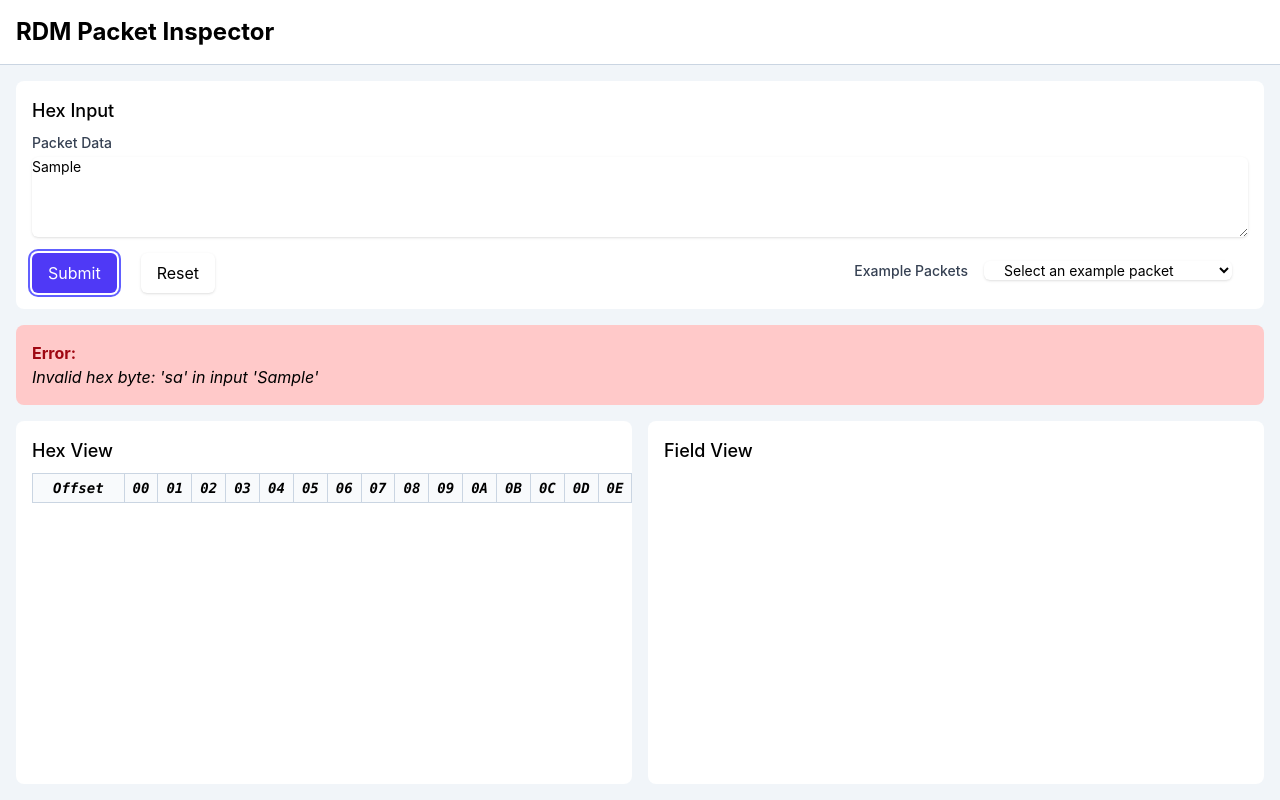
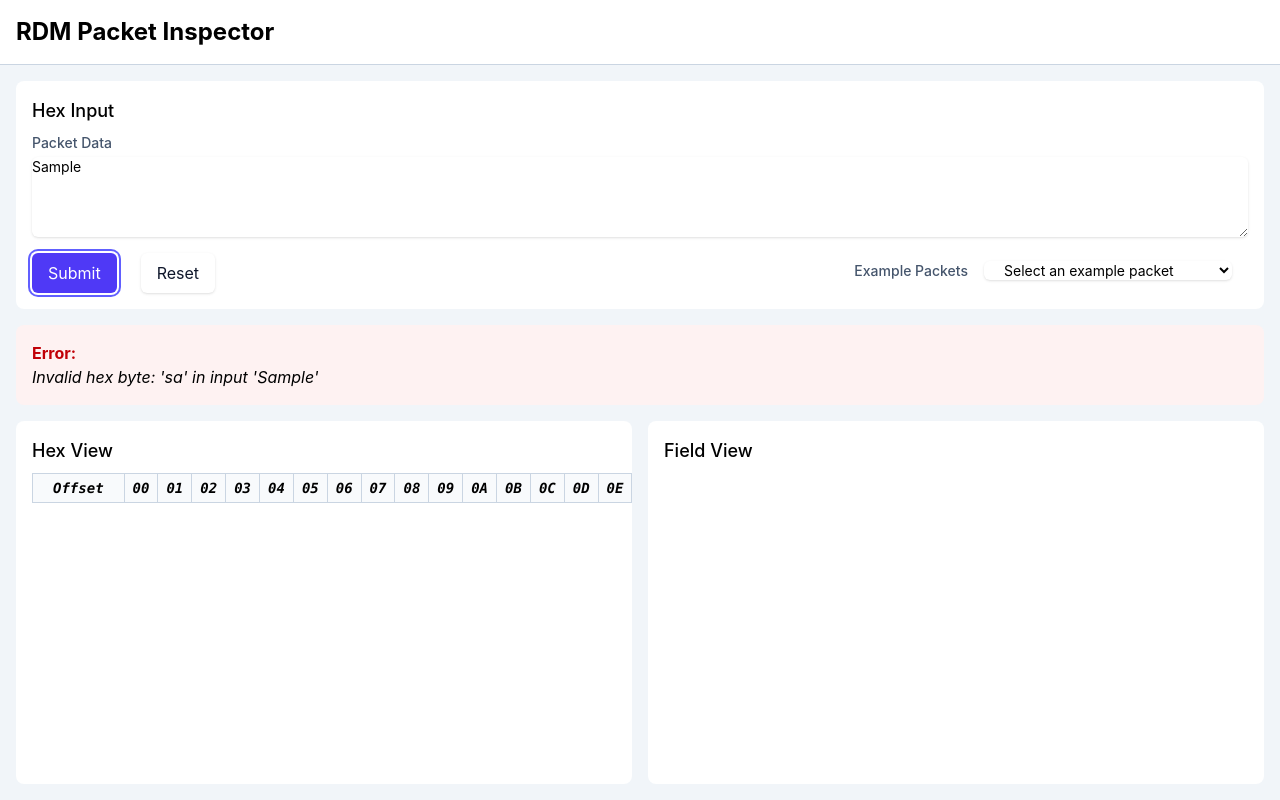
Before and after one commit to r-chua/rdm-packet-inspector, a React (Vite) app: page / in a window 1280 px wide. Both pictures are taken after typing "Sample" into the empty fields and a click on the button "Submit". Built offline with nearby package versions, Linux system fonts and the light colour scheme.

Commit message:
feat: text colors

```diff
--- a/src/components/FieldView.tsx
+++ b/src/components/FieldView.tsx
@@ -87,9 +87,9 @@ export function FieldView({
           'focus-visible:outline-offset-1'
         )}
       >
-        <div className="flex justify-between items-baseline text-sm font-medium text-gray-500">
+        <div className="flex justify-between items-baseline text-sm font-medium text-fg-muted">
           <span>{entry.name}</span>
-          <span className="text-xs text-gray-400 font-mono">
+          <span className="text-xs text-fg-muted font-mono">
             {entry.startByte === entry.endByte
               ? `byte ${entry.startByte}`
               : `bytes ${entry.startByte}-${entry.endByte}`}
@@ -98,7 +98,7 @@ export function FieldView({
         <div className="text-sm font-mono mt-0.5">
           {entry.displayValue}
           {entry.warning && (
-            <p className="text-xs text-amber-600 mt-1">{entry.warning}</p>
+            <p className="text-xs text-warning mt-1">{entry.warning}</p>
           )}
           {entry.subFields && entry.subFields.length > 0 && (
             <div className="ml-4">
--- a/src/components/HexInput.tsx
+++ b/src/components/HexInput.tsx
@@ -47,7 +47,7 @@ export function HexInput({ onParse }: HexInputProps) {
       <form aria-labelledby="hex-input-title">
         <label
           htmlFor="hex-input"
-          className="block text-sm font-medium text-gray-700 mb-1"
+          className="block text-sm font-medium text-fg-muted mb-1"
         >
           Packet Data
         </label>
@@ -92,6 +92,7 @@ export function HexInput({ onParse }: HexInputProps) {
               className={cn(
                 'mt-2 ml-6 px-4 py-2 rounded-md shadow-sm',
                 'bg-surface',
+                'text-fg',
                 'border-border',
                 'hover:bg-surface-subtle',
                 'focus:ring-2 focus:ring-offset-2 focus:ring-red-500'
@@ -104,7 +105,7 @@ export function HexInput({ onParse }: HexInputProps) {
           <div className="flex-initial ml-auto mr-4">
             <label
               htmlFor="hex-select"
-              className="text-sm font-medium text-gray-700 mr-4"
+              className="text-sm font-medium text-fg-muted mr-4"
             >
               Example Packets
             </label>
--- a/src/components/PacketInspector.tsx
+++ b/src/components/PacketInspector.tsx
@@ -53,8 +53,8 @@ export function PacketInspector() {
 
         <div role="alert">
           {parseResult && !parseResult.success && (
-            <div className="bg-red-200 border-border rounded-lg p-4">
-              <p className="text-red-800 font-bold">Error:</p>
+            <div className="bg-danger-surface border-border rounded-lg p-4">
+              <p className="text-danger font-bold">Error:</p>
               <p className="italic">{parseResult.error.message}</p>
               {parseResult.error.byteOffset !== -1 && (
                 <p>Byte Index: {parseResult.error.byteOffset}</p>
--- a/src/index.css
+++ b/src/index.css
@@ -9,11 +9,14 @@
   --surface: var(--color-white);
   --surface-subtle: var(--color-slate-50);
   --border: var(--color-slate-300);
-  --text: var(--color-slate-900);
-  --text-muted: var(--color-slate-600);
+  --fg: var(--color-slate-900);
+  --fg-muted: var(--color-slate-600);
   --accent: var(--color-indigo-600);
   --accent-hover: var(--color-indigo-700);
   --on-accent: var(--color-white);
+  --warning: var(--color-amber-800);
+  --danger: var(--color-red-700);
+  --danger-surface: var(--color-red-50);
 }
 
 [data-theme='dark'] {
@@ -22,11 +25,14 @@
   --surface: var(--color-slate-900);
   --surface-subtle: var(--color-slate-800);
   --border: var(--color-slate-700);
-  --text: var(--color-slate-100);
-  --text-muted: var(--color-slate-400);
+  --fg: var(--color-slate-100);
+  --fg-muted: var(--color-slate-400);
   --accent: var(--color-indigo-600);
   --accent-hover: var(--color-indigo-500);
   --on-accent: var(--color-white);
+  --warning: var(--color-amber-400);
+  --danger: var(--color-red-300);
+  --danger-surface: var(--color-red-950);
 }
 
 /* Register tokens as Tailwind colors → generates bg-bg, bg-surface, etc. */
@@ -35,9 +41,12 @@
   --color-surface: var(--surface);
   --color-surface-subtle: var(--surface-subtle);
   --color-border: var(--border);
-  --color-text: var(--text);
-  --color-text-muted: var(--text-muted);
+  --color-fg: var(--fg);
+  --color-fg-muted: var(--fg-muted);
   --color-accent: var(--accent);
   --color-accent-hover: var(--accent-hover);
   --color-on-accent: var(--on-accent);
+  --color-warning: var(--warning);
+  --color-danger: var(--danger);
+  --color-danger-surface: var(--danger-surface);
 }
```
